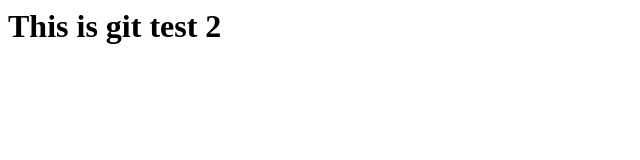
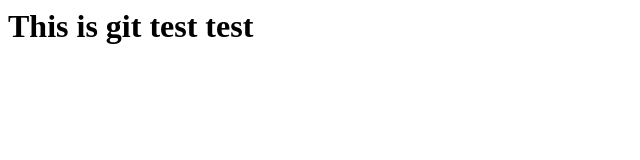
Before and after one commit to satishsantrainer/gittest, a plain HTML site: page index.html in a window 1280 px wide. Shown: the full height of the page, 0-640 px from the left. Drawn offline with Linux system fonts and the light colour scheme.

Commit message:
Update index.html

```diff
--- a/index.html
+++ b/index.html
@@ -1 +1 @@
-<html><h1>This is git test 2</h1></html>
+<html><h1>This is git test test</h1></html>
```
